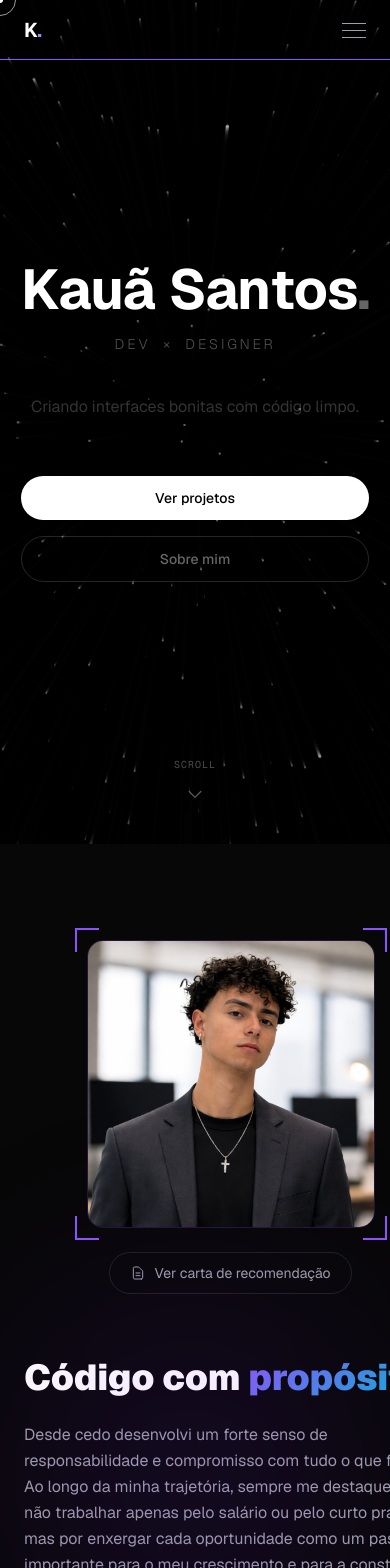
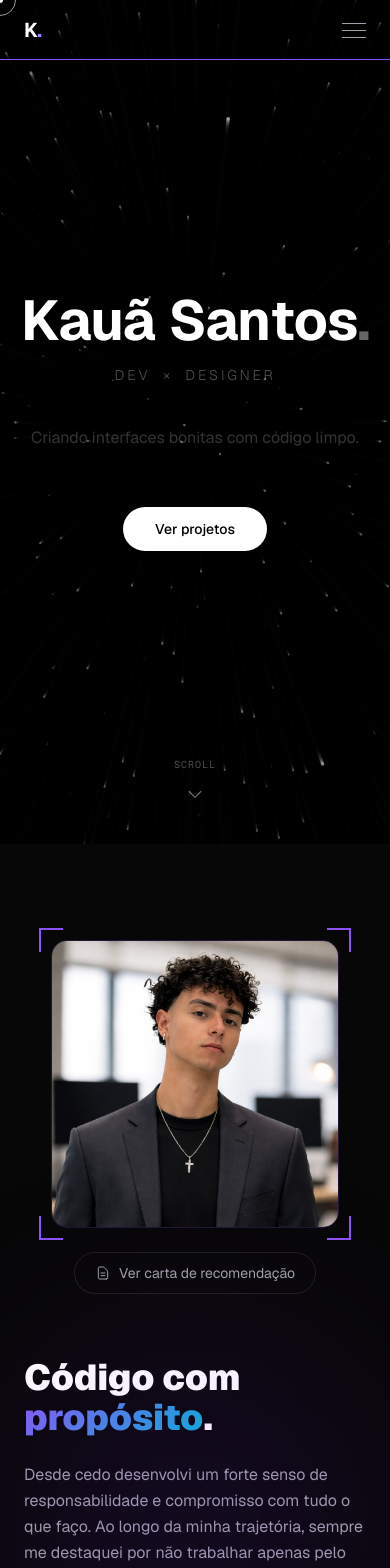
Before and after one commit to KauaEngineer/portfolio-vercel, a Next.js app: page / in a window 390 px wide. Shown: the top 1568 px of the page. Built offline with nearby package versions, Linux system fonts and the light colour scheme.

Commit message:
fix: responsividade mobile e botões hero

```diff
--- a/app/components/About.tsx
+++ b/app/components/About.tsx
@@ -62,7 +62,7 @@ export default function About() {
           variants={{ hidden: {}, show: { transition: { staggerChildren: 0.1, delayChildren: 0.2 } } }}
           className="flex flex-col gap-6"
         >
-          <motion.h2 variants={slideRight} className="text-4xl md:text-5xl font-black text-white whitespace-nowrap">
+          <motion.h2 variants={slideRight} className="text-4xl md:text-5xl font-black text-white">
             Código com <span className="gradient-text">propósito</span>.
           </motion.h2>
 
--- a/app/components/Contact.tsx
+++ b/app/components/Contact.tsx
@@ -62,7 +62,7 @@ export default function Contact() {
           initial={{ opacity: 0, y: 20 }}
           animate={inView ? { opacity: 1, y: 0 } : {}}
           transition={{ duration: 0.6, delay: 0.2 }}
-          className="flex justify-center gap-4 mb-12"
+          className="flex flex-wrap justify-center gap-4 mb-12"
         >
           {socials.map((social) => (
             <a
--- a/app/components/Hero.tsx
+++ b/app/components/Hero.tsx
@@ -90,20 +90,14 @@ export default function Hero() {
             initial={{ opacity: 0, y: 16 }}
             animate={{ opacity: 1, y: 0 }}
             transition={{ duration: 1, delay: 2.6 }}
-            className="flex flex-col sm:flex-row gap-4 justify-center"
+            className="flex justify-center"
           >
-            <a
-              href="#projects"
+            <button
+              onClick={() => window.scrollBy({ top: window.innerHeight, behavior: "smooth" })}
               className="px-8 py-3 rounded-full bg-white text-black font-medium text-sm transition-all duration-500 hover:bg-white/80 hover:-translate-y-0.5"
             >
               Ver projetos
-            </a>
-            <a
-              href="#about"
-              className="px-8 py-3 rounded-full border border-white/15 hover:border-white/40 text-white/40 hover:text-white/80 font-medium text-sm transition-all duration-500 hover:-translate-y-0.5"
-            >
-              Sobre mim
-            </a>
+            </button>
           </motion.div>
         </motion.div>
       </motion.div>
```
